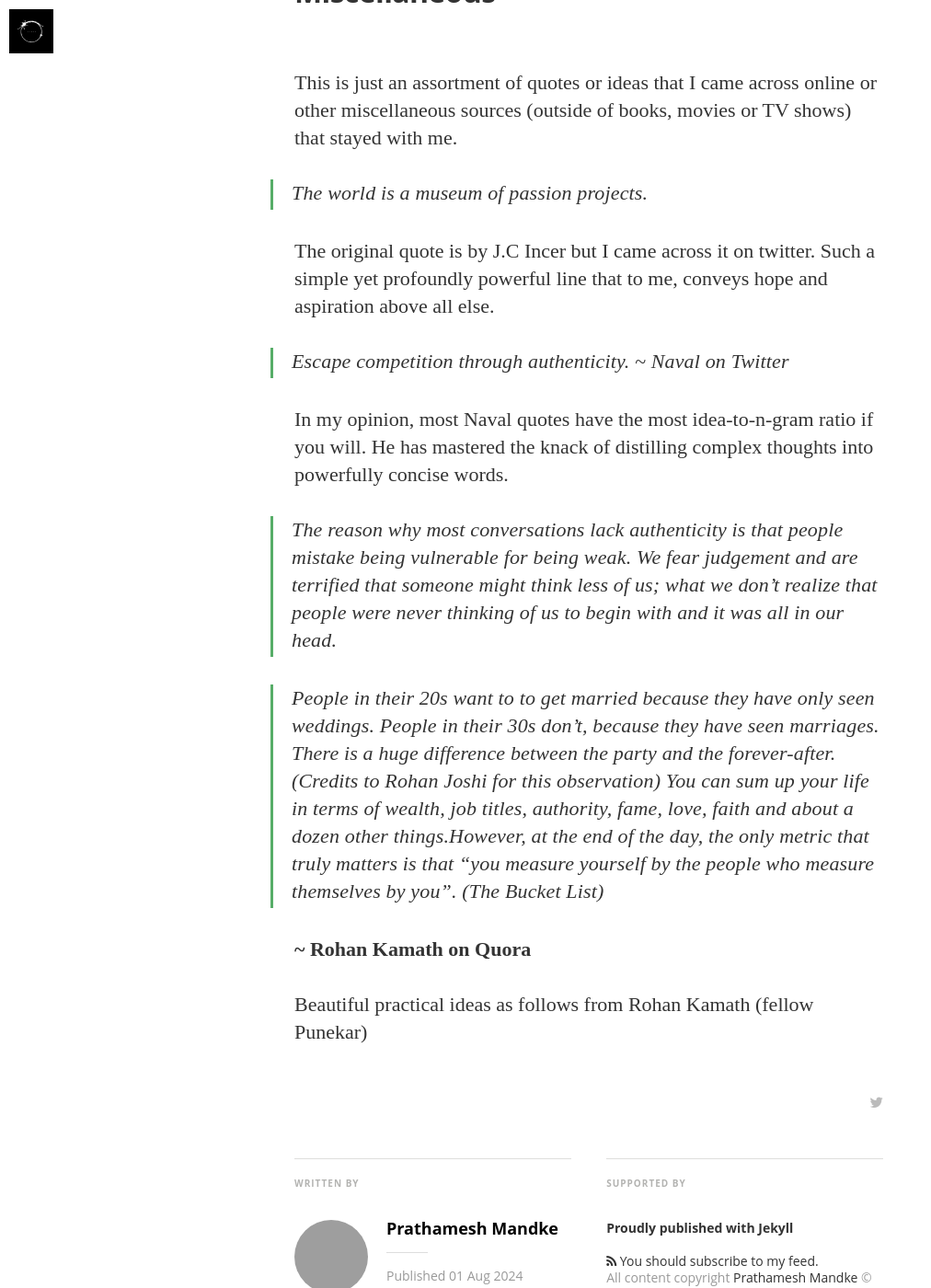
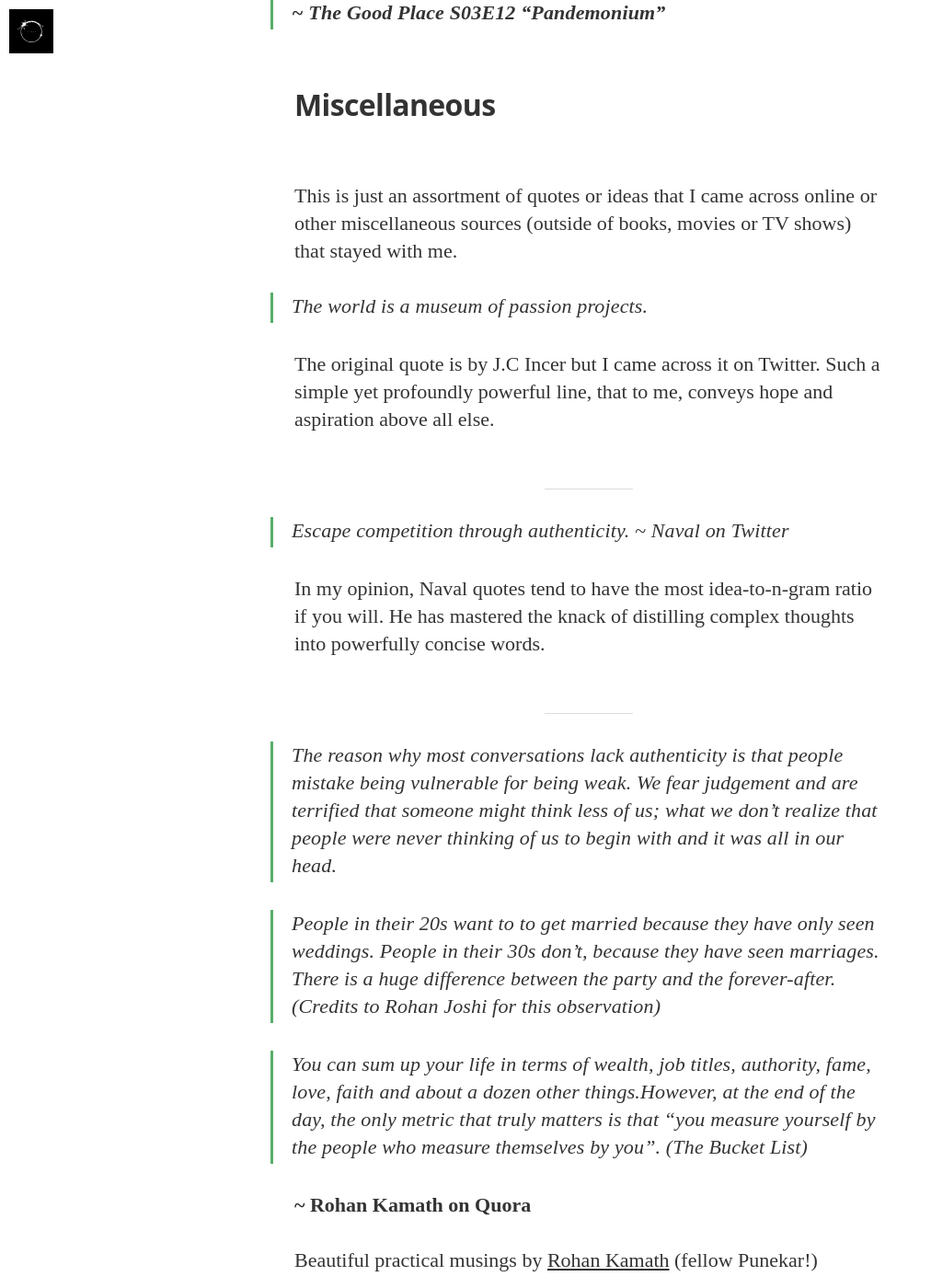
Before and after one commit to pkmandke/blog, a Jekyll site: the page built from _posts/2024-08-11-quotes.md, in a window 1280 px wide and 1400 px high, scrolled down 2982 px. Shown: the whole window at 92% size, without its empty margins (0-1012 px from the left). Built offline with Jekyll 4.4.1, drawn with Linux system fonts in a browser that asks for light colours; nearby versions of some CDN libraries; some web fonts are replaced; some of the changed text lies outside the part shown; grey boxes are pictures that could not be loaded.

Commit message:
editing
Signed-off-by: Prathamesh Mandke <pkmandke@vt.edu>

```diff
--- a/_posts/2024-08-11-quotes.md
+++ b/_posts/2024-08-11-quotes.md
@@ -1,7 +1,7 @@
 ---
 layout: post
 title:  "Quotes Diary"
-date:   2024-08-01
+date:   2024-08-11
 categories: personal
 tags: collections
 update: 2024-08-11
@@ -36,6 +38,8 @@ Below is a collection of my favorite quotes from the stories in Exhalation:
 **~ Merchant and the Alchemists Gate**
 <br>
 
+---
+
 >"Forgive and forget" goes the expression, and for our idealized magnanimous selves, that is all you need. But for our actual selves the relationship between those two actions isn't so straightforward. In most cases, we have to forget a little bit before we can forgive; when we no longer experience the pain as fresh, the insult is easier to forgive, which in turn makes it less memorable, and so on. It's this psychological feedback loop that makes initially infuriating offenses seem pardonable in the mirror of hindsight.
 > **~ The Truth of Fact, the Truth of Feeling**
 
@@ -75,19 +80,27 @@ This is just an assortment of quotes or ideas that I came across online or other
 
 >The world is a museum of passion projects.
 
-The original quote is by J.C Incer but I came across it on twitter. Such a simple yet profoundly powerful line that to me, conveys hope and aspiration above all else.
+The original quote is by J.C Incer but I came across it on Twitter. Such a simple yet profoundly powerful line, that to me, conveys hope and aspiration above all else.
+
+---
 
 >Escape competition through authenticity. ~ Naval on Twitter
 
-In my opinion, most Naval quotes have the most idea-to-n-gram ratio if you will.
+In my opinion, Naval quotes tend to have the most idea-to-n-gram ratio if you will.
 He has mastered the knack of distilling complex thoughts into powerfully concise words.
+
+---
 
 >The reason why most conversations lack authenticity is that people mistake being vulnerable for being weak. We fear judgement and are terrified that someone might think less of us; what we don't realize that people were never thinking of us to begin with and it was all in our head.
 
 
 >People in their 20s want to to get married because they have only seen weddings. People in their 30s don't, because they have seen marriages. There is a huge difference between the party and the forever-after. (Credits to Rohan Joshi for this observation)
+
+
 >You can sum up your life in terms of wealth, job titles, authority, fame, love, faith and about a dozen other things.However, at the end of the day, the only metric that truly matters is that "you measure yourself by the people who measure themselves by you". (The Bucket List)
 
 **~ Rohan Kamath on Quora**
 
-Beautiful practical ideas as follows from Rohan Kamath (fellow Punekar)
+Beautiful practical musings by [Rohan Kamath](https://www.linkedin.com/in/rohankamath/) (fellow Punekar!)
+
+---
```
Also changed, not shown: other parts of _posts/2024-08-11-quotes.md (+7 -4 lines).
